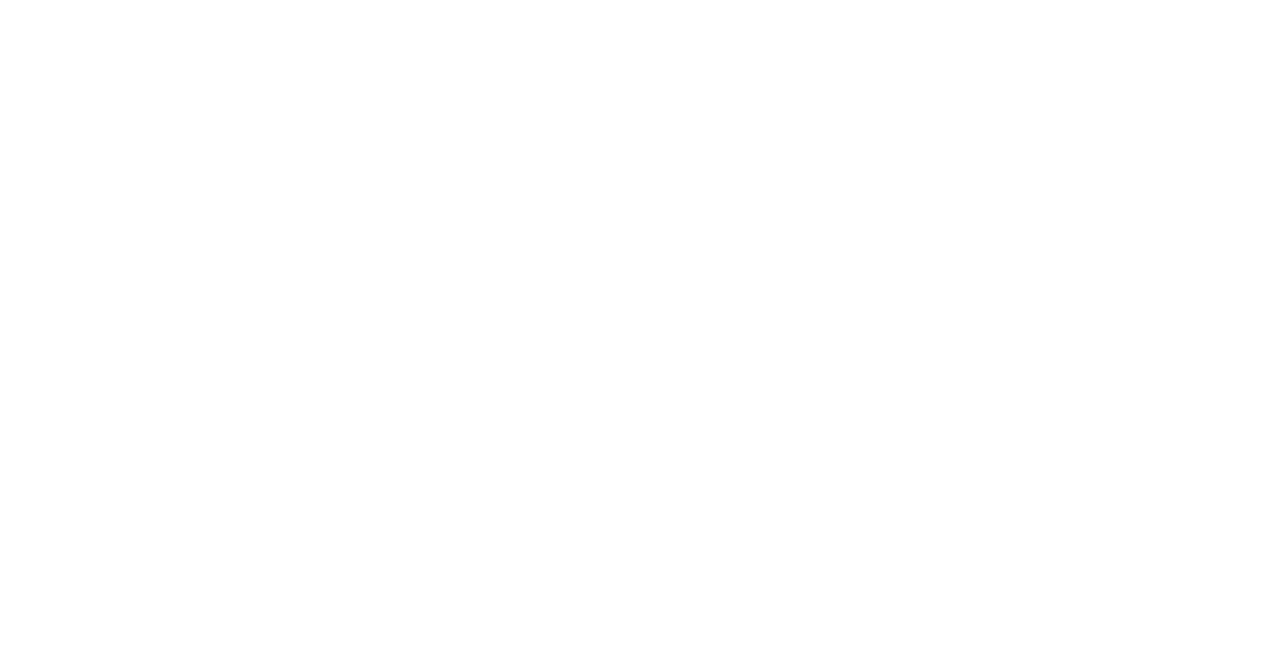
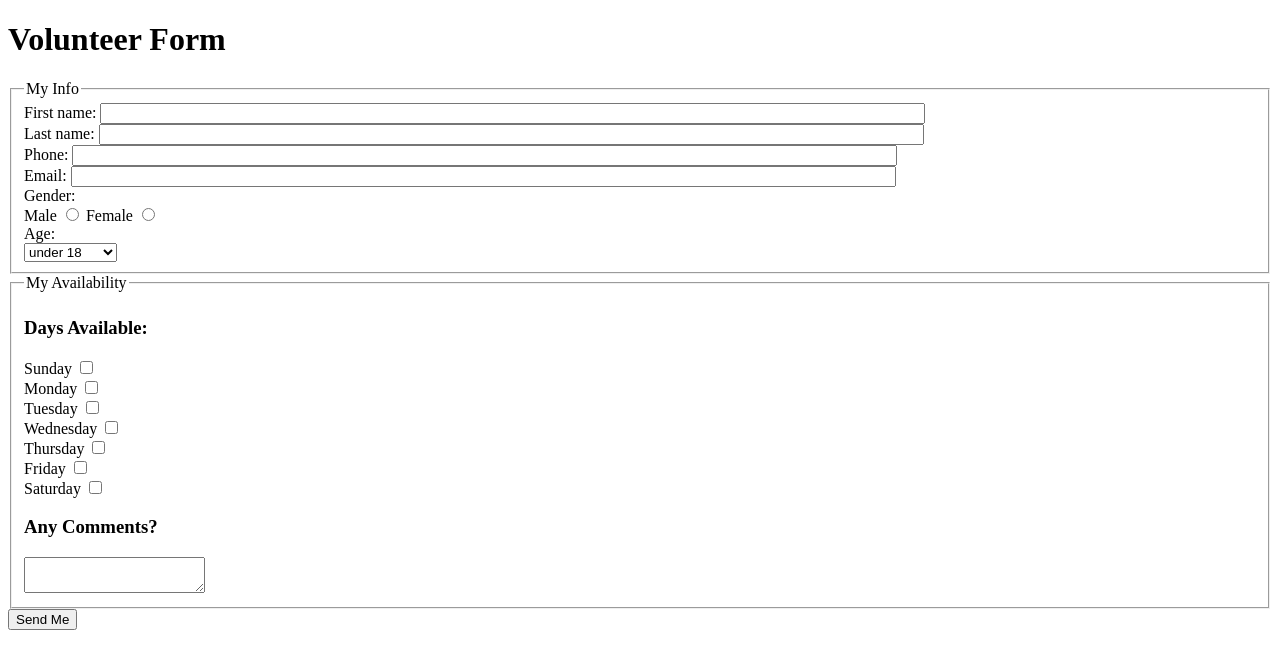
Before and after one commit to aminhngo/lab4, a plain HTML site: page index.html in a window 1280 px wide. Drawn offline with Linux system fonts and the light colour scheme.

Commit message:
Upload final index.html

```diff
--- a/index.html
+++ b/index.html
@@ -1,10 +1,52 @@
 <!doctype html>
 <html lang="en">
 <head>
-	<meta charset="UTF-8">
-	<title></title>
+  <meta charset="UTF-8">
+  <title>Document</title>
 </head>
 <body>
+  <h1>Volunteer Form</h1>
+  <form action="http://bloomingdale.sat.iit.edu/kriedan/lab3formscript.php" method="post">
+    <fieldset>
+      <legend>My Info</legend>
+      <div><label>First name: <input size="100" type="text" name="first_name_field"></label></div>
+      <div><label>Last name: <input size="100" type="text" name="last_name_field"></label></div>
+      <div><label>Phone: <input size="100" type="text" name="phone_field"></label></div>
+      <div><label>Email: <input size="100" type="text" name="email_field"></label></div>
+      <div>Gender: </div>
+      <div>
+        <label>Male <input type="radio" name="gender_field" value="male"></label>
+        <label>Female <input type="radio" name="gender_field" value="female"></label>
+      </div>
+      <div>Age: </div>
+      <select name="age_field">
+        <option>under 18</option>
+        <option>18 - 24</option>
+        <option>25 - 34</option>
+        <option>35 - 44</option>
+        <option>45 - 54</option>
+        <option>55 - 64</option>
+        <option>65 and over</option>
+      </select>
+    </fieldset>
 
+    <fieldset>
+      <legend>My Availability</legend>
+      <h3>Days Available:</h3>
+      <div>
+        <div><label>Sunday <input type="checkbox" name="available_field[]" value="sunday"></label></div>
+        <div><label>Monday <input type="checkbox" name="available_field[]" value="monday"></label></div>
+        <div><label>Tuesday <input type="checkbox" name="available_field[]" value="tuesday"></label></div>
+        <div><label>Wednesday <input type="checkbox" name="available_field[]" value="wednesday"></label></div>
+        <div><label>Thursday <input type="checkbox" name="available_field[]" value="thursday"></label></div>
+        <div><label>Friday <input type="checkbox" name="available_field[]" value="friday"></label></div>
+        <div><label>Saturday <input type="checkbox" name="available_field[]" value="saturday"></label></div>
+        <h3>Any Comments?</h3>
+        <textarea name="comments_field"></textarea>
+      </div>
+    </fieldset>
+    <input type="hidden" name="hidden_field" value="ango4">
+    <input type="submit" value="Send Me">
+  </form>
 </body>
 </html>
```
